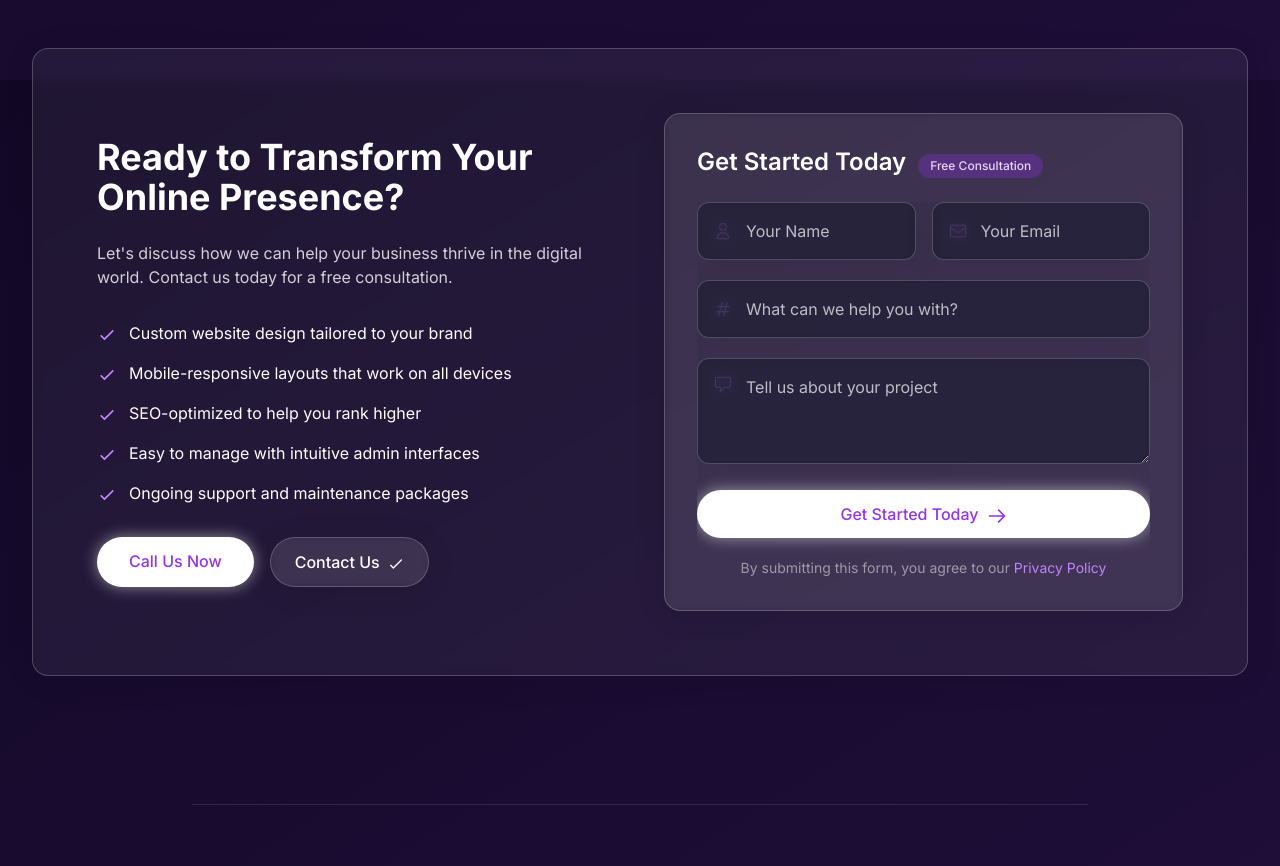
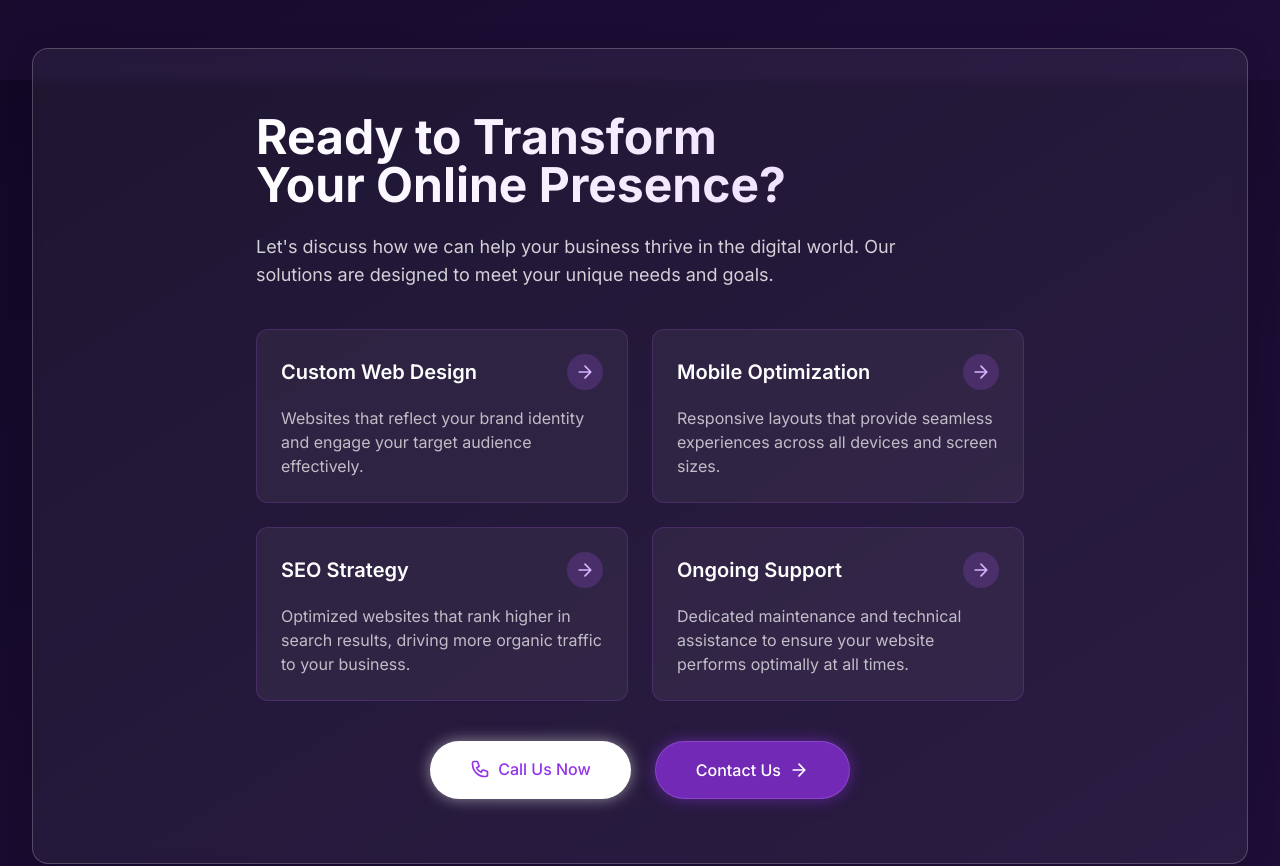
Before and after one commit to matthewmarleyuk/EK-Web-Design, a Next.js app: page / in a window 1280 px wide. Shown: the part 5520-6386 px from the top of the page. Built offline with nearby package versions, Linux system fonts and the light colour scheme.

Commit message:
Update CTA section with clickable feature cards and remove form

```diff
--- a/src/app/page.tsx
+++ b/src/app/page.tsx
@@ -431,53 +431,83 @@ export default function Home() {
       {/* CTA Section */}
       <section className="section" id="contact">
         <div className="container">
-          <div className="glass p-8 md:p-12 lg:p-16 rounded-2xl">
-            <div className="grid grid-cols-1 lg:grid-cols-2 gap-12 items-center">
-              <div>
-                <h2 className="text-3xl md:text-4xl font-bold mb-6">Ready to Transform Your Online Presence?</h2>
-                <p className="text-white/80 mb-8">
-                  Let's discuss how we can help your business thrive in the digital world. Contact us today for a free consultation.
-                </p>
-                <ul className="space-y-4 mb-8">
-                  {[
-                    'Custom website design tailored to your brand',
-                    'Mobile-responsive layouts that work on all devices',
-                    'SEO-optimized to help you rank higher',
-                    'Easy to manage with intuitive admin interfaces',
-                    'Ongoing support and maintenance packages'
-                  ].map((item, index) => (
-                    <li key={index} className="flex items-start gap-3">
-                      <svg className="text-purple-400 mt-1 w-5 h-5" fill="none" viewBox="0 0 24 24" stroke="currentColor">
-                        <path strokeLinecap="round" strokeLinejoin="round" strokeWidth={2} d="M5 13l4 4L19 7" />
+          <div className="glass p-8 md:p-12 lg:p-16 rounded-2xl bg-gradient-to-br from-purple-900/40 to-purple-600/20 border border-purple-500/30">
+            <div className="max-w-3xl mx-auto">
+              <h2 className="text-2xl sm:text-3xl md:text-4xl lg:text-5xl font-bold mb-6 bg-clip-text text-transparent bg-gradient-to-r from-white to-purple-200 leading-tight">
+                Ready to Transform<br />
+                Your Online Presence?
+              </h2>
+              <p className="text-white/80 text-lg mb-10 max-w-2xl">
+                Let's discuss how we can help your business thrive in the digital world. Our solutions are designed to meet your unique needs and goals.
+              </p>
+
+              <div className="grid grid-cols-1 sm:grid-cols-2 gap-6 mb-10">
+                <a href={getPath('/contact')} className="block p-6 bg-white/5 hover:bg-white/10 border border-purple-500/20 rounded-xl transition-all duration-300 group">
+                  <div className="flex justify-between items-center mb-4">
+                    <h3 className="text-xl font-semibold">Custom Web Design</h3>
+                    <div className="p-2 rounded-full bg-purple-500/20 text-purple-300 group-hover:translate-x-1 transition-transform">
+                      <svg className="w-5 h-5" viewBox="0 0 24 24" fill="none">
+                        <path d="M5 12H19M19 12L12 5M19 12L12 19" stroke="currentColor" strokeWidth="2" strokeLinecap="round" strokeLinejoin="round"/>
                       </svg>
-                      <span>{item}</span>
-                    </li>
-                  ))}
-                </ul>
-                <div className="flex flex-wrap gap-4">
-                  <a href="tel:07478707581" className="bg-white text-purple-600 font-medium px-8 py-3 rounded-full transition-all duration-300 hover:bg-gray-100 shadow-[0_0_15px_rgba(255,255,255,0.5)] hover:shadow-[0_0_20px_rgba(255,255,255,0.7)]">
+                    </div>
+                  </div>
+                  <p className="text-white/70">Websites that reflect your brand identity and engage your target audience effectively.</p>
+                </a>
+
+                <a href={getPath('/contact')} className="block p-6 bg-white/5 hover:bg-white/10 border border-purple-500/20 rounded-xl transition-all duration-300 group">
+                  <div className="flex justify-between items-center mb-4">
+                    <h3 className="text-xl font-semibold">Mobile Optimization</h3>
+                    <div className="p-2 rounded-full bg-purple-500/20 text-purple-300 group-hover:translate-x-1 transition-transform">
+                      <svg className="w-5 h-5" viewBox="0 0 24 24" fill="none">
+                        <path d="M5 12H19M19 12L12 5M19 12L12 19" stroke="currentColor" strokeWidth="2" strokeLinecap="round" strokeLinejoin="round"/>
+                      </svg>
+                    </div>
+                  </div>
+                  <p className="text-white/70">Responsive layouts that provide seamless experiences across all devices and screen sizes.</p>
+                </a>
+
+                <a href={getPath('/contact')} className="block p-6 bg-white/5 hover:bg-white/10 border border-purple-500/20 rounded-xl transition-all duration-300 group">
+                  <div className="flex justify-between items-center mb-4">
+                    <h3 className="text-xl font-semibold">SEO Strategy</h3>
+                    <div className="p-2 rounded-full bg-purple-500/20 text-purple-300 group-hover:translate-x-1 transition-transform">
+                      <svg className="w-5 h-5" viewBox="0 0 24 24" fill="none">
+                        <path d="M5 12H19M19 12L12 5M19 12L12 19" stroke="currentColor" strokeWidth="2" strokeLinecap="round" strokeLinejoin="round"/>
+                      </svg>
+                    </div>
+                  </div>
+                  <p className="text-white/70">Optimized websites that rank higher in search results, driving more organic traffic to your business.</p>
+                </a>
+
+                <a href={getPath('/contact')} className="block p-6 bg-white/5 hover:bg-white/10 border border-purple-500/20 rounded-xl transition-all duration-300 group">
+                  <div className="flex justify-between items-center mb-4">
+                    <h3 className="text-xl font-semibold">Ongoing Support</h3>
+                    <div className="p-2 rounded-full bg-purple-500/20 text-purple-300 group-hover:translate-x-1 transition-transform">
+                      <svg className="w-5 h-5" viewBox="0 0 24 24" fill="none">
+                        <path d="M5 12H19M19 12L12 5M19 12L12 19" stroke="currentColor" strokeWidth="2" strokeLinecap="round" strokeLinejoin="round"/>
+                      </svg>
+                    </div>
+                  </div>
+                  <p className="text-white/70">Dedicated maintenance and technical assistance to ensure your website performs optimally at all times.</p>
+                </a>
+              </div>
+
+              <div className="flex flex-wrap justify-center gap-6 mt-8">
+                <a href="tel:07478707581" className="bg-white text-purple-600 font-medium px-10 py-4 rounded-full transition-all duration-300 hover:bg-gray-100 shadow-[0_0_15px_rgba(255,255,255,0.5)] hover:shadow-[0_0_20px_rgba(255,255,255,0.7)] hover:scale-105">
+                  <span className="flex items-center">
+                    <svg className="w-5 h-5 mr-2" fill="none" viewBox="0 0 24 24" stroke="currentColor">
+                      <path strokeLinecap="round" strokeLinejoin="round" strokeWidth={2} d="M3 5a2 2 0 012-2h3.28a1 1 0 01.948.684l1.498 4.493a1 1 0 01-.502 1.21l-2.257 1.13a11.042 11.042 0 005.516 5.516l1.13-2.257a1 1 0 011.21-.502l4.493 1.498a1 1 0 01.684.949V19a2 2 0 01-2 2h-1C9.716 21 3 14.284 3 6V5z" />
+                    </svg>
                     Call Us Now
-                  </a>
-                  <a href={getPath('/contact')} className="glass-button bg-black/30 text-center font-medium px-8 py-3">
+                  </span>
+                </a>
+                <a href={getPath('/contact')} className="relative overflow-hidden bg-purple-600/70 hover:bg-purple-600/90 text-white font-medium px-10 py-4 rounded-full transition-all duration-300 hover:scale-105 border border-purple-400/30 shadow-[0_0_15px_rgba(147,51,234,0.5)]">
+                  <span className="relative z-10 flex items-center">
                     Contact Us
-                    <svg className="w-4 h-4 ml-2 inline-block" viewBox="0 0 24 24" fill="none">
-                      <path d="M20.0002 5.99969L8.00016 17.9997L4.00016 13.9997" stroke="currentColor" strokeWidth="2" strokeLinecap="round" strokeLinejoin="round"/>
+                    <svg className="w-5 h-5 ml-2" viewBox="0 0 24 24" fill="none">
+                      <path d="M5 12H19M19 12L12 5M19 12L12 19" stroke="currentColor" strokeWidth="2" strokeLinecap="round" strokeLinejoin="round"/>
                     </svg>
-                  </a>
-                </div>
-              </div>
-              <div className="glass rounded-2xl">
-                {/* Remove glow effects */}
-
-                <div className="p-8 relative z-10">
-                  <h3 className="text-2xl font-semibold mb-6">
-                    Get Started Today
-                    <span className="ml-3 inline-flex items-center px-3 py-1 rounded-full text-xs font-medium bg-purple-600/30 text-purple-200">
-                      Free Consultation
-                    </span>
-                  </h3>
-                  <HeroContactForm />
-                </div>
+                  </span>
+                </a>
               </div>
             </div>
           </div>
--- a/src/components/HeroContactForm.tsx
+++ b/src/components/HeroContactForm.tsx
@@ -62,89 +62,55 @@ export default function HeroContactForm() {
     }
   };
 
-  // CSS for input fields
-  const inputStyle = {
-    background: "rgba(19, 19, 41, 0.6)",
-    boxShadow: "0 4px 30px rgba(0, 0, 0, 0.1)",
-    backdropFilter: "blur(4.3px)",
-    WebkitBackdropFilter: "blur(4.3px)",
-    border: "1px solid rgba(255, 255, 255, 0.21)"
-  };
-
   return (
-    <div className="relative overflow-hidden">
-      {/* Remove decorative elements */}
-
-      <form onSubmit={handleSubmit} className="relative z-10 space-y-5">
+    <form onSubmit={handleSubmit} className="space-y-5">
+      <div className="grid gap-5 md:grid-cols-2">
         <div>
-          <div className="flex flex-col sm:flex-row gap-4">
-            <div className="flex-1 relative">
-              <div className="absolute inset-y-0 left-0 pl-4 flex items-center pointer-events-none">
-                <svg className="w-5 h-5 text-purple-400/50" xmlns="http://www.w3.org/2000/svg" fill="none" viewBox="0 0 24 24" stroke="currentColor">
-                  <path strokeLinecap="round" strokeLinejoin="round" strokeWidth={1.5} d="M16 7a4 4 0 11-8 0 4 4 0 018 0zM12 14a7 7 0 00-7 7h14a7 7 0 00-7-7z" />
-                </svg>
-              </div>
+          <label htmlFor="name" className="block mb-2 text-sm font-medium text-white">Your Name</label>
           <input
             type="text"
             id="name"
-                className="w-full pl-12 pr-4 py-4 text-white placeholder-white/70 focus:outline-none focus:ring-2 focus:ring-purple-500/50 rounded-xl transition-all duration-300"
-                style={inputStyle}
-                placeholder="Your Name"
+            className="bg-gray-800 border border-purple-500/30 text-white text-sm rounded-lg focus:ring-purple-500 focus:border-purple-500 block w-full p-3"
+            placeholder="John Smith"
             value={formData.name}
             onChange={handleChange}
             required
           />
         </div>
-            <div className="flex-1 relative">
-              <div className="absolute inset-y-0 left-0 pl-4 flex items-center pointer-events-none">
-                <svg className="w-5 h-5 text-purple-400/50" xmlns="http://www.w3.org/2000/svg" fill="none" viewBox="0 0 24 24" stroke="currentColor">
-                  <path strokeLinecap="round" strokeLinejoin="round" strokeWidth={1.5} d="M3 8l7.89 5.26a2 2 0 002.22 0L21 8M5 19h14a2 2 0 002-2V7a2 2 0 00-2-2H5a2 2 0 00-2 2v10a2 2 0 002 2z" />
-                </svg>
-              </div>
+        <div>
+          <label htmlFor="email" className="block mb-2 text-sm font-medium text-white">Your Email</label>
           <input
             type="email"
             id="email"
-                className="w-full pl-12 pr-4 py-4 text-white placeholder-white/70 focus:outline-none focus:ring-2 focus:ring-purple-500/50 rounded-xl transition-all duration-300"
-                style={inputStyle}
-                placeholder="Your Email"
+            className="bg-gray-800 border border-purple-500/30 text-white text-sm rounded-lg focus:ring-purple-500 focus:border-purple-500 block w-full p-3"
+            placeholder="john@example.com"
             value={formData.email}
             onChange={handleChange}
             required
           />
         </div>
       </div>
-        </div>
 
-        <div className="relative">
-          <div className="absolute inset-y-0 left-0 pl-4 flex items-center pointer-events-none">
-            <svg className="w-5 h-5 text-purple-400/50" xmlns="http://www.w3.org/2000/svg" fill="none" viewBox="0 0 24 24" stroke="currentColor">
-              <path strokeLinecap="round" strokeLinejoin="round" strokeWidth={1.5} d="M7 20l4-16m2 16l4-16M6 9h14M4 15h14" />
-            </svg>
-          </div>
+      <div>
+        <label htmlFor="subject" className="block mb-2 text-sm font-medium text-white">Subject</label>
         <input
           type="text"
           id="subject"
-            className="w-full pl-12 pr-4 py-4 text-white placeholder-white/70 focus:outline-none focus:ring-2 focus:ring-purple-500/50 rounded-xl transition-all duration-300"
-            style={inputStyle}
-            placeholder="What can we help you with?"
+          className="bg-gray-800 border border-purple-500/30 text-white text-sm rounded-lg focus:ring-purple-500 focus:border-purple-500 block w-full p-3"
+          placeholder="How can we help you?"
           value={formData.subject}
           onChange={handleChange}
           required
         />
       </div>
 
-        <div className="relative">
-          <div className="absolute top-4 left-0 pl-4 flex items-start pointer-events-none">
-            <svg className="w-5 h-5 text-purple-400/50" xmlns="http://www.w3.org/2000/svg" fill="none" viewBox="0 0 24 24" stroke="currentColor">
-              <path strokeLinecap="round" strokeLinejoin="round" strokeWidth={1.5} d="M8 10h.01M12 10h.01M16 10h.01M9 16H5a2 2 0 01-2-2V6a2 2 0 012-2h14a2 2 0 012 2v8a2 2 0 01-2 2h-5l-5 5v-5z" />
-            </svg>
-          </div>
+      <div>
+        <label htmlFor="message" className="block mb-2 text-sm font-medium text-white">Your Message</label>
         <textarea
           id="message"
-            rows={3}
-            className="w-full pl-12 pr-4 py-4 text-white placeholder-white/70 focus:outline-none focus:ring-2 focus:ring-purple-500/50 rounded-xl transition-all duration-300"
-            style={inputStyle}
-            placeholder="Tell us about your project"
+          rows={4}
+          className="bg-gray-800 border border-purple-500/30 text-white text-sm rounded-lg focus:ring-purple-500 focus:border-purple-500 block w-full p-3"
+          placeholder="Tell us about your project..."
           value={formData.message}
           onChange={handleChange}
           required
@@ -152,15 +118,15 @@ export default function HeroContactForm() {
       </div>
 
       {status.info.msg && (
-          <div className={`p-4 rounded-xl ${status.info.error ? 'bg-red-500/20 text-red-100' : 'bg-green-500/20 text-green-100'} animate-fade-in-up`}>
+        <div className={`p-4 rounded-lg ${status.info.error ? 'bg-red-500/30 text-red-100' : 'bg-green-500/30 text-green-100'}`}>
           {status.info.msg}
         </div>
       )}
 
-        <div className="flex items-center">
+      <div className="flex items-center justify-center">
         <button
           type="submit"
-            className="w-full bg-white text-purple-600 font-medium py-3 px-8 rounded-full transition-all duration-300 hover:bg-gray-100 shadow-[0_0_15px_rgba(255,255,255,0.5)] hover:shadow-[0_0_20px_rgba(255,255,255,0.7)]"
+          className="bg-white text-purple-600 font-medium py-3 px-8 rounded-full transition-all duration-300 hover:bg-gray-100 shadow-[0_0_15px_rgba(255,255,255,0.5)] hover:shadow-[0_0_20px_rgba(255,255,255,0.7)] disabled:opacity-70"
           disabled={status.submitting}
         >
           {status.submitting ? 'Sending...' : (
@@ -174,10 +140,9 @@ export default function HeroContactForm() {
         </button>
       </div>
 
-        <p className="text-center text-white/50 text-sm">
+      <p className="text-center text-white/50 text-sm mt-4">
         By submitting this form, you agree to our <span className="text-purple-400 hover:text-purple-300 cursor-pointer">Privacy Policy</span>
       </p>
     </form>
-    </div>
   );
 }
```
Lines whose indentation alone changed are shown as unchanged.
